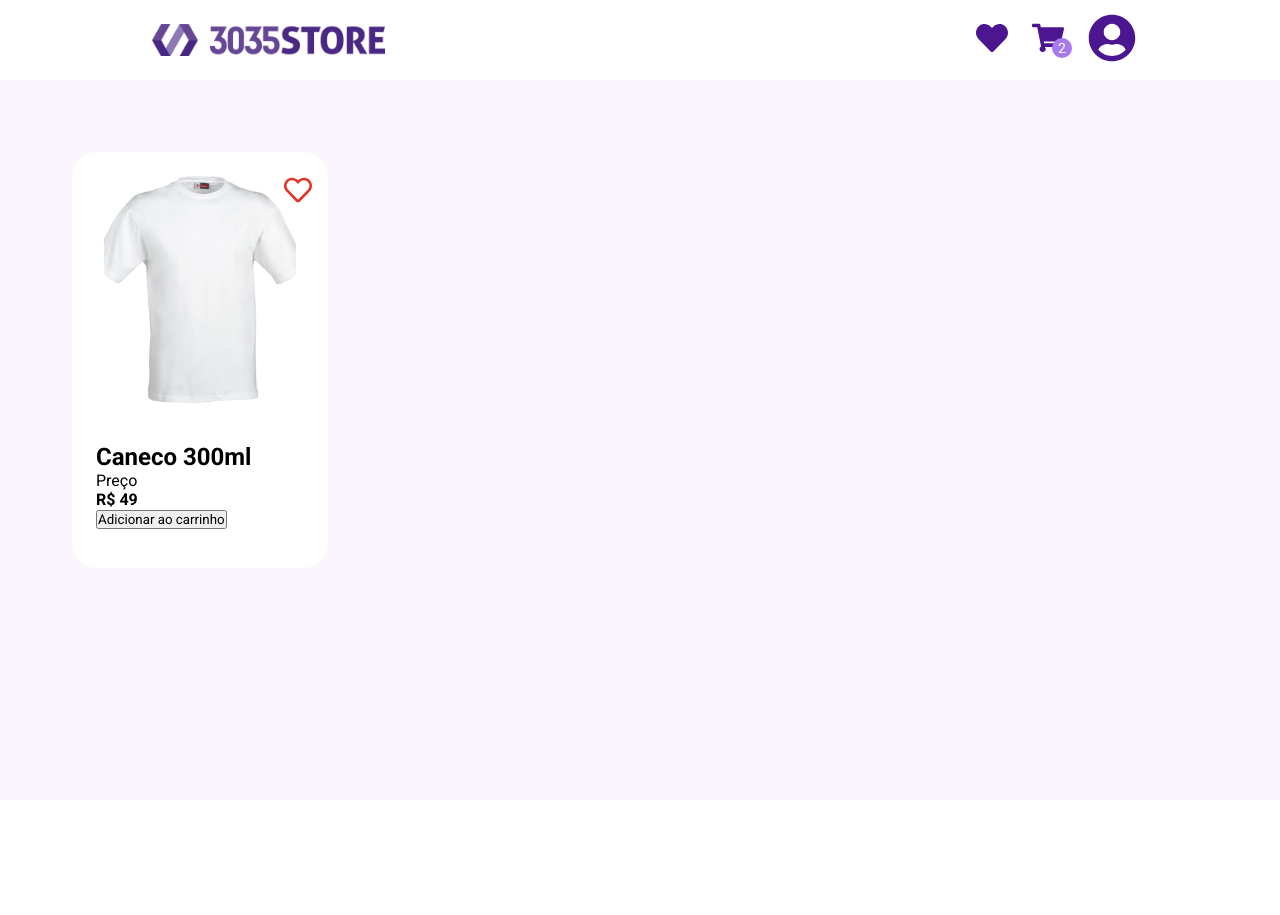
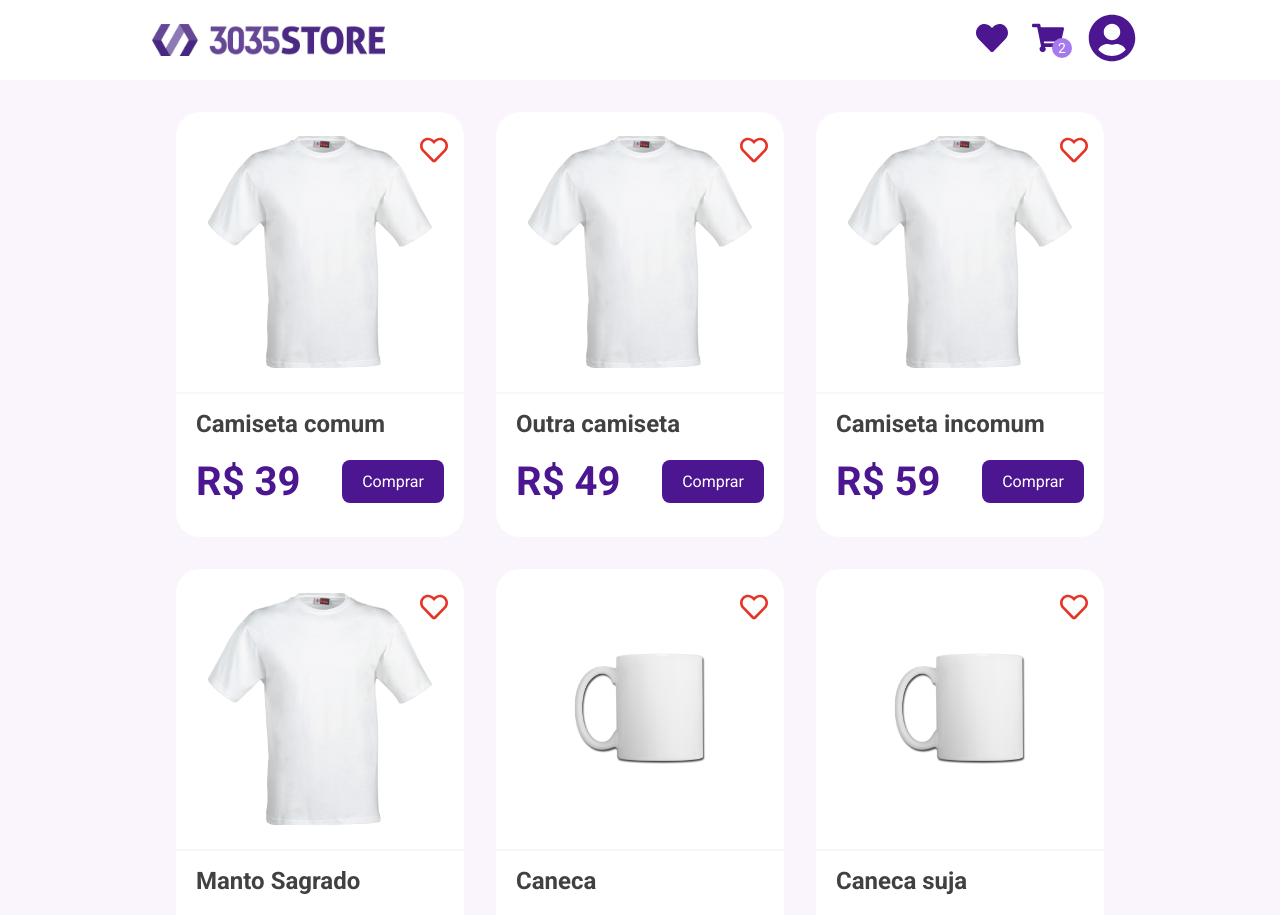
Before and after one commit to hbalardin/3035-redux-presentation, a React (Create React App) app: page / in a window 1280 px wide. Shown: the top 915 px of the page. Before the commit the page ends 800 px from the top, so only its background shows below. Built offline with nearby package versions, Linux system fonts and the light colour scheme.

Commit message:
feat: finish styles

```diff
--- /dev/null
+++ b/src/components/Button/index.tsx
@@ -0,0 +1,13 @@
+import { HTMLAttributes } from 'react';
+
+import { ButtonContainer } from './styles';
+
+interface ButtonProps extends HTMLAttributes<HTMLButtonElement> {
+  children: React.ReactNode
+}
+
+export const Button = ({ children, ...rest }: ButtonProps): JSX.Element => (
+  <ButtonContainer type="button" {...rest}>
+    {children}
+  </ButtonContainer>
+);
--- /dev/null
+++ b/src/components/Button/styles.ts
@@ -0,0 +1,20 @@
+import styled from 'styled-components';
+
+export const ButtonContainer = styled.button`
+  background: ${(props) => props.theme.color.purple};
+  color: ${(props) => props.theme.color.white};
+
+  border: 0;
+  border-radius: 8px;
+
+  padding: 12px 20px;
+
+  font-size: 16px;
+  font-weight: 500;
+
+  transition: 300ms ease-in-out;
+
+  :hover {
+    transform: scale(1.1);
+  }
+`;
--- a/src/components/Header/styles.ts
+++ b/src/components/Header/styles.ts
@@ -10,6 +10,7 @@ export const HeaderContainer = styled.header`
 
   position: fixed;
   top: 0;
+  z-index: 10;
 
   background-color: ${(props) => props.theme.color.white};
 
--- a/src/components/ProductCard/index.tsx
+++ b/src/components/ProductCard/index.tsx
@@ -1,30 +1,35 @@
 import { useState } from 'react';
 
-import { CardContainer } from './styles';
+import { CardContainer, CardContent } from './styles';
 import { FavoriteButton } from '../FavoriteButton';
+import { Button } from '../Button';
 
-import productImg from '../../assets/white-tshirt.png';
+interface ProductCardProps {
+  id: string;
+  title: string;
+  price: string;
+  path: string;
+}
 
-export const ProductCard = (): JSX.Element => {
+export const ProductCard = ({
+  id, path, price, title,
+}: ProductCardProps): JSX.Element => {
   const [isFavorite, setIsFavorite] = useState(false);
 
   return (
-    <CardContainer>
-      <header>
-        <img src={productImg} alt="camiseta branca" />
+    <CardContainer id={id}>
+      <div>
+        <img src={path} alt="white t-shirt" />
         <FavoriteButton isFavorite={isFavorite} onClick={() => setIsFavorite(!isFavorite)} />
 
-      </header>
-      <footer>
-        <h2>Caneco 300ml</h2>
+      </div>
+      <CardContent>
+        <h2>{title}</h2>
         <div>
-          <div>
-            <p>Preço</p>
-            <strong>R$ 49</strong>
-          </div>
-          <button type="button">Adicionar ao carrinho</button>
+          <strong>{price}</strong>
+          <Button>Comprar</Button>
         </div>
-      </footer>
+      </CardContent>
     </CardContainer>
   );
 };
--- a/src/components/ProductCard/styles.ts
+++ b/src/components/ProductCard/styles.ts
@@ -1,16 +1,14 @@
 import styled from 'styled-components';
 
 export const CardContainer = styled.section`
-  margin: 72px;
-
-  height: 416px;
-  width: 256px;
+  width: 288px;
+  max-height: 440px;
 
   background: ${(props) => props.theme.color.white};
   border-radius: 24px;
 
 
-  header {
+  > div:first-child {
     padding: 24px 32px;
     height: 66%;
     width: 100%;
@@ -24,10 +22,31 @@ export const CardContainer = styled.section`
       object-fit: cover;
     }
   }
+`;
 
-  footer {
-    width: 100%;
-    padding: 16px 24px;
+export const CardContent = styled.div`
+  width: 100%;
+  padding: 16px 20px 24px;
 
+  border-top: 2px solid  ${(props) => props.theme.color.background};
+
+  h2 {
+    font-size: 24px;
+    color: ${(props) => props.theme.color.text}
+  }
+
+  div {
+    margin-top: 16px;
+
+    display: flex;
+    align-items: center;
+    justify-content: space-between;
+
+    margin-top: 20px;
+
+    strong {
+      font-size: 40px;
+      color: ${(props) => props.theme.color.purple}
+    }
   }
 `;
--- a/src/pages/ProductsPage/index.tsx
+++ b/src/pages/ProductsPage/index.tsx
@@ -1,6 +1,14 @@
 import { Container } from './styles';
 import { ProductCard } from '../../components/ProductCard';
 
+import products from '../../payload.json';
+
 export const ProductsPage = (): JSX.Element => (
-  <Container><ProductCard /></Container>
+  <Container>
+    <div>
+      {products.data.map((product) => (
+        <ProductCard {...product} />
+      ))}
+    </div>
+  </Container>
 );
--- a/src/pages/ProductsPage/styles.ts
+++ b/src/pages/ProductsPage/styles.ts
@@ -3,7 +3,22 @@ import styled from 'styled-components';
 export const Container = styled.main`
   padding-top: 80px;
   min-height: 100vh;
+  height: 100%;
 
   width: 100%;
   background: ${(props) => props.theme.color.background};
+
+  > div {
+    height: 100%;
+    width: 100%;
+    max-width: 1040px;
+
+    margin: 0 auto;
+    padding: 32px 32px;
+
+    display: flex;
+    justify-content: center;
+    flex-wrap: wrap;
+    gap: 32px;
+  }
 `;
--- /dev/null
+++ b/src/payload.json
@@ -0,0 +1,58 @@
+{
+  "data": [
+    {
+      "id": "2",
+      "title": "Camiseta comum",
+      "price": "R$ 39",
+      "path": "products/white-tshirt.png"
+    },
+    {
+      "id": "3",
+      "title": "Outra camiseta",
+      "price": "R$ 49",
+      "path": "products/white-tshirt.png"
+    },
+    {
+      "id": "4",
+      "title": "Camiseta incomum",
+      "price": "R$ 59",
+      "path": "products/white-tshirt.png"
+    },
+    {
+      "id": "1",
+      "title": "Manto Sagrado",
+      "price": "R$ 999",
+      "path": "products/white-tshirt.png"
+    },
+    {
+      "id": "5",
+      "title": "Caneca",
+      "price": "R$ 39",
+      "path": "products/mug.png"
+    },
+    {
+      "id": "10",
+      "title": "Caneca suja",
+      "price": "R$ 9,99",
+      "path": "products/mug.png"
+    },
+    {
+      "id": "7",
+      "title": "Caneca com fungo",
+      "price": "R$ 0,99",
+      "path": "products/mug.png"
+    },
+    {
+      "id": "8",
+      "title": "Caneca da firma",
+      "price": "R$ 99",
+      "path": "products/mug.png"
+    },
+    {
+      "id": "9",
+      "title": "Caneca roubada",
+      "price": "R$ 999",
+      "path": "products/mug.png"
+    }
+  ]
+}
--- a/src/styles/global.ts
+++ b/src/styles/global.ts
@@ -11,4 +11,8 @@ export const GlobalStyle = createGlobalStyle`
     button {
       cursor: pointer;
     }
+
+    body, html {
+      height: 100%;
+    }
 `;
--- a/src/styles/theme.ts
+++ b/src/styles/theme.ts
@@ -1,6 +1,8 @@
 export const theme = {
   color: {
     white: '#fff',
+    lightText: '#747474',
+    text: '#414141',
     background: '#faf5fd',
     lightPurple: '#a67aed',
     purple: '#4c1691',
```
Also changed, not shown: .eslintrc.json, public/products/mug.png (added), public/products/white-tshirt.png (renamed from src/assets/white-tshirt.png).
